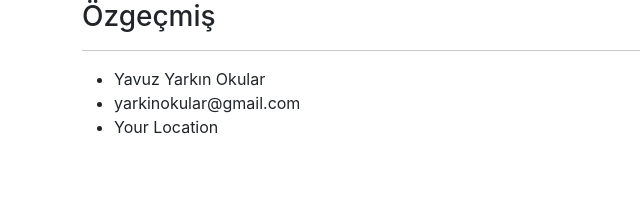
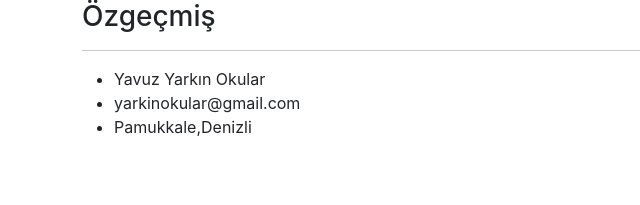
Before and after one commit to yavuzyarkinokular/react-tutorial, a React (Create React App) app in the folder reactapp/: page / in a window 1280 px wide. Shown: the top 205 px of the page, without its empty margins (0-640 px from the left). Built offline with nearby package versions, Linux system fonts and the light colour scheme.

Commit message:
genel düzenleme

```diff
--- a/reactapp/src/App.js
+++ b/reactapp/src/App.js
@@ -12,7 +12,7 @@ function App() {
       <User
         name="Yavuz Yarkın Okular"
         mail="yarkinokular@gmail.com"
-        ikametgah="Pamukkale,Denizli"
+        location="Pamukkale,Denizli"
       ></User>
     </div>
   );
```
